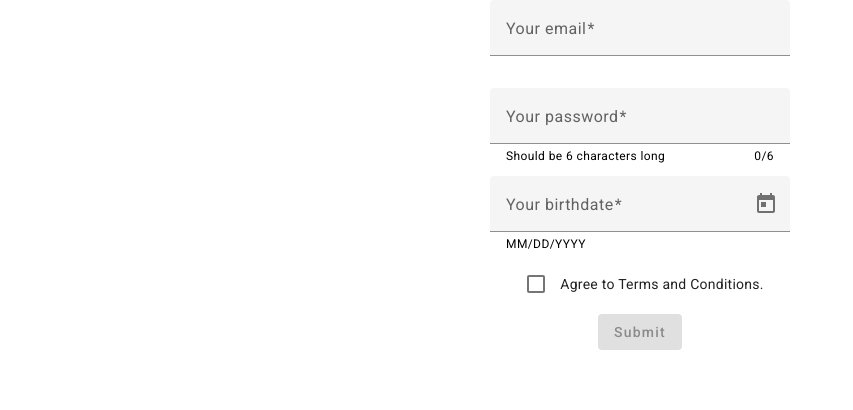
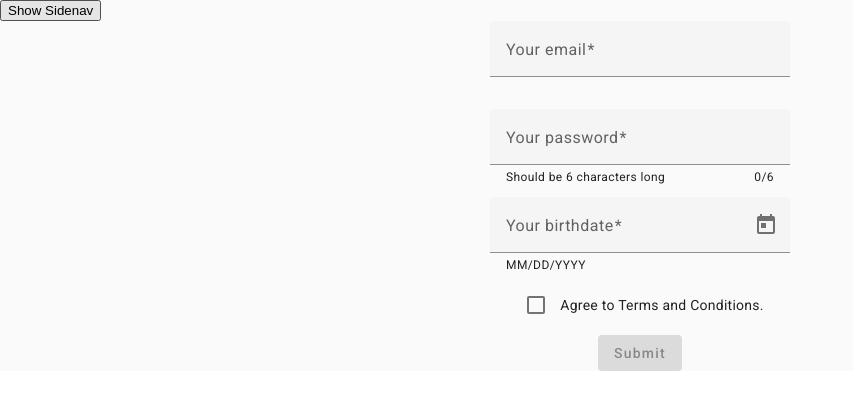
Before and after one commit to bbj/fitness-tracker, an Angular app: page /signup in a window 1280 px wide. Shown: the top 410 px of the page, without its empty margins (0-853 px from the left). Built offline with nearby package versions, Linux system fonts and the light colour scheme.

Commit message:
39. Adding Navigation & a Sidenav

```diff
--- a/src/app/app.component.html
+++ b/src/app/app.component.html
@@ -1 +1,9 @@
-<router-outlet></router-outlet>
+<mat-sidenav-container>
+  <mat-sidenav #sidenav>
+    <p>I am the sidenav</p>
+  </mat-sidenav>
+  <mat-sidenav-content>
+    <button (click)="sidenav.toggle()">Show Sidenav</button>
+    <router-outlet></router-outlet>
+  </mat-sidenav-content>
+</mat-sidenav-container>
--- a/src/app/app.component.ts
+++ b/src/app/app.component.ts
@@ -7,4 +7,5 @@ import { Component } from '@angular/core';
 })
 export class AppComponent {
   title = 'fitness-tracker';
+  //openSidenav: boolean = false;
 }
--- a/src/app/welcome/welcome.component.html
+++ b/src/app/welcome/welcome.component.html
@@ -1 +1 @@
-<p>welcome works!</p>
+<p>welcome works! from San Diego!!</p>
--- a/src/styles.css
+++ b/src/styles.css
@@ -1,5 +1,10 @@
 /* You can add global styles to this file, and also import other style files */
-/* added to angular.json?: @import "~@angular/material/prebuilt-themes/indigo-pink.css" */
+@import "@angular/material/prebuilt-themes/indigo-pink.css";
 
-html, body { height: 100%; }
-body { margin: 0px; font-family: Roboto, "Helvetica Neue", sans-serif; }
+html, body {
+  height: 100%;
+  font-family: Roboto, "Helvetica Neue", sans-serif;
+}
+body {
+  margin: 0px;
+}
```
Also changed, not shown: src/app/material.module.ts (+5 -2 lines).
